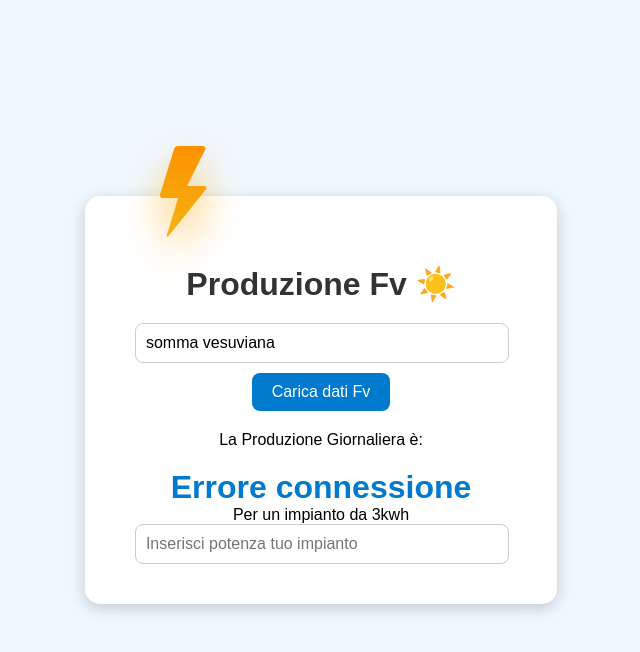
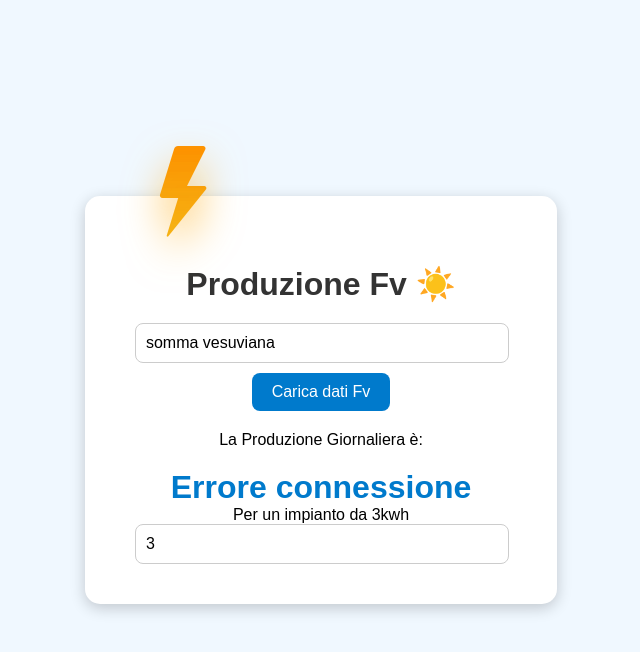
Before and after one commit to maxcaut/Fv-solar, a website: page public/index.html in a window 1280 px wide. Shown: the whole page, without its empty margins (319-959 px from the left). Drawn offline with Linux system fonts and the light colour scheme; no server answers.

Commit message:
Update index.html

```diff
--- a/public/index.html
+++ b/public/index.html
@@ -18,7 +18,7 @@
     <div id="valore" class="valore">Inserisci una città</div>
     <div id="">Per un impianto da 3kwh</div>
 
-    <input type="number" id="potenzaInput" placeholder="Inserisci potenza tuo impianto" >
+    <input type="number" id="potenzaInput" placeholder="Inserisci potenza tuo impianto" value="3" >
 
 
 
```
